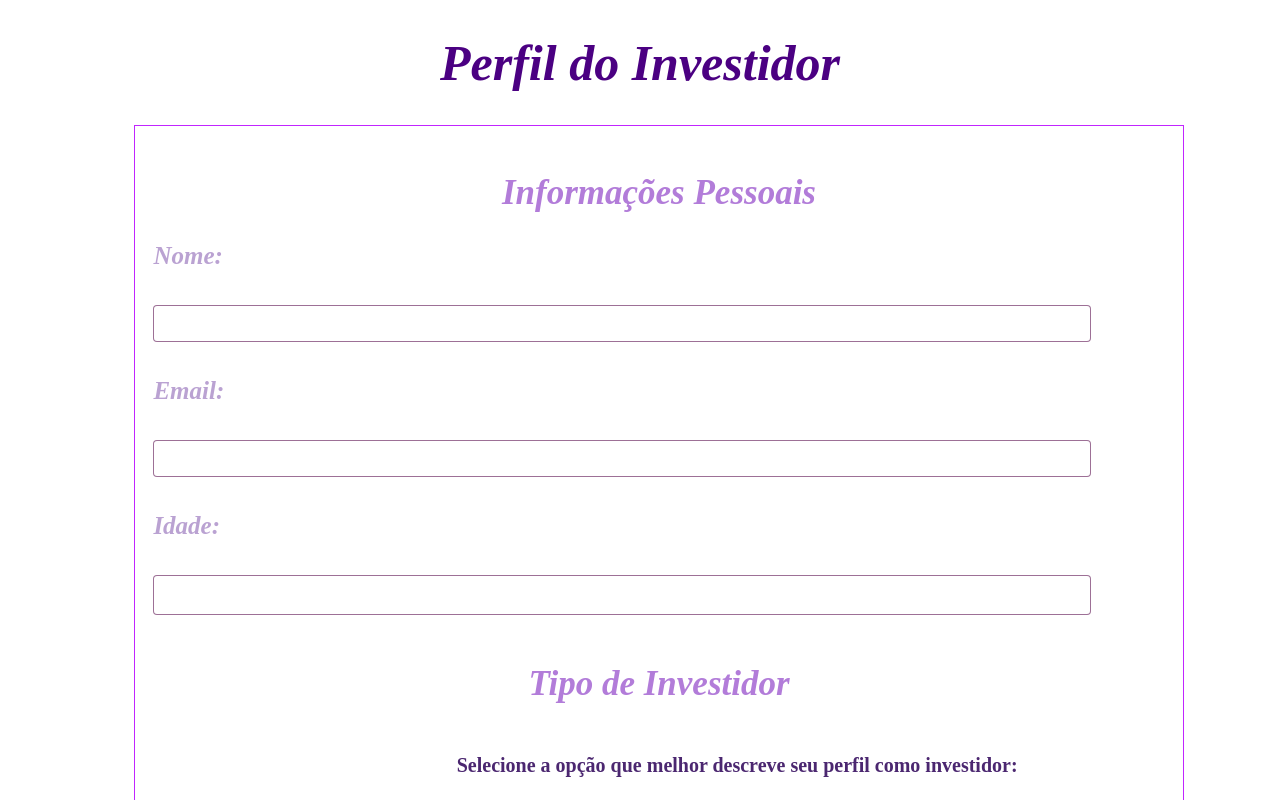
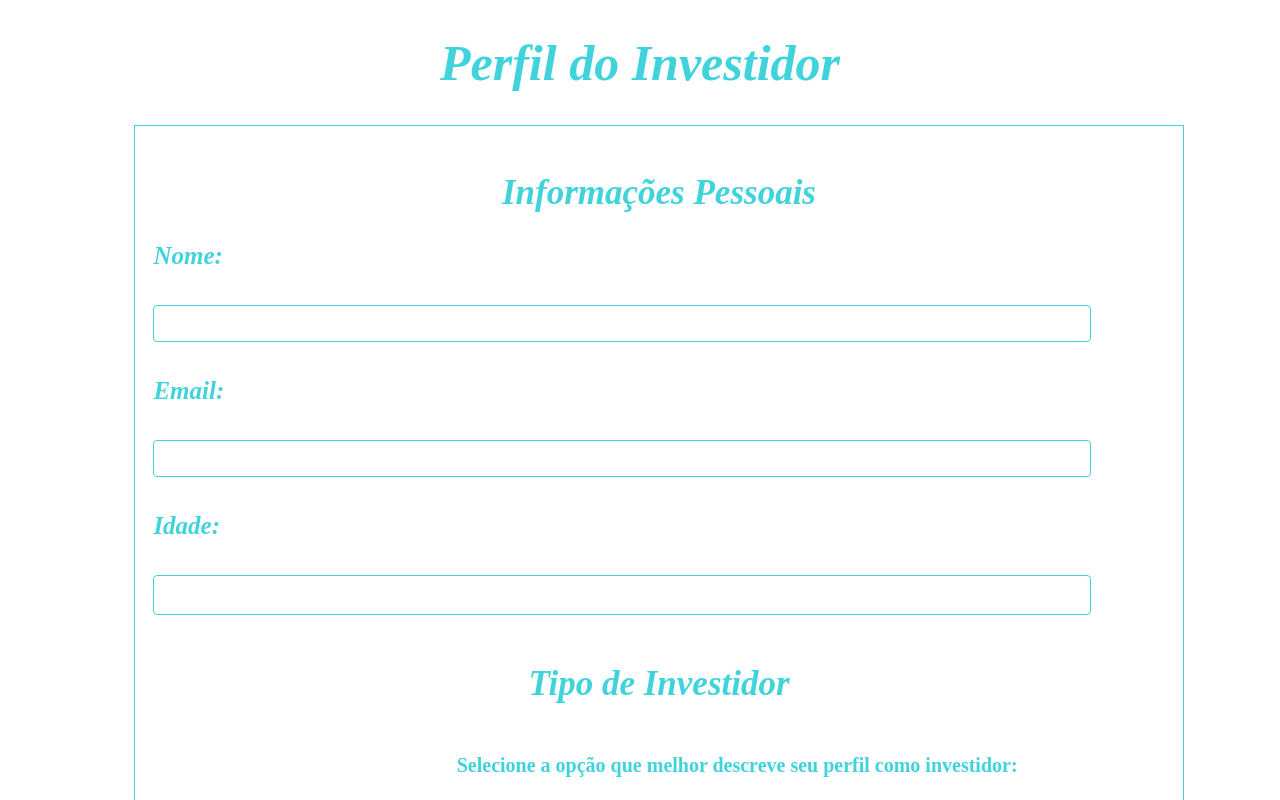
Before and after one commit to ICEI-PUC-Minas-PPLCC-TI/ti-1-ppl-cc-m2-20231-guia-de-investimentos, a plain HTML site: page codigo/Perfil do investidor (1)/perfil do investidor/index.html in a window 1280 px wide. Shown: the top 800 px of the page. Drawn offline with Linux system fonts and the light colour scheme.

Commit message:
alteração de cores para que fique tudo igual

```diff
--- a/codigo/Perfil do investidor (1)/perfil do investidor/style.css
+++ b/codigo/Perfil do investidor (1)/perfil do investidor/style.css
@@ -3,7 +3,7 @@
     width:80%;
     margin-left:10%;
     margin-right:10%;
-    border:1px solid rgb(193, 37, 255);
+    border:1px solid #40D3DC;
     padding:18px;
 }
 
@@ -11,7 +11,7 @@
 
   h1 {
     text-align: center;
-    color: #4B0082; /* Roxo */
+    color: #40D3DC; /* Roxo */
     font-size: 50px;
     font-style: italic;
     font-weight:bold;
@@ -19,7 +19,7 @@
 
 h2 {
     text-align: center;
-    color: #b27cd9; /* Roxo */
+    color: #40D3DC; /* Roxo */
     font-size: 35px;
     font-style: italic;
     font-weight:bold;
@@ -29,7 +29,7 @@ form input[type="text"]{
     padding:10px 13px;
     width: 90%;
     border-radius: 4px;
-    border:1px solid #7d4274c0;
+    border:1px solid #40D3DC;
     margin-top:30px;
     margin-bottom:20px;
     display:inline-block;
@@ -40,7 +40,7 @@ form input[type="text"]{
     padding:10px 13px;
     width: 90%;
     border-radius: 4px;
-    border:1px solid #7d4274c0;
+    border:1px solid #40D3DC;
     margin-top:30px;
     margin-bottom:20px;
     display:inline-block;
@@ -53,7 +53,7 @@ form input[type="text"]{
     padding:10px 13px;
     width: 90%;
     border-radius: 4px;
-    border:1px solid #7d4274c0;
+    border:1px solid #40D3DC;
     margin-top:30px;
     margin-bottom:20px;
     display:inline-block;
@@ -75,13 +75,13 @@ label[for="idade"] {
     font-style:italic;
     margin-bottom: 5px;
     margin-top: 15px;
-    color: #5f28966e;
+    color: #40D3DC;
   }
 
 
     p {
         font-weight: bold;
-        color: #371061e6; /* Amethyst - código hexadecimal */
+        color: #40D3DC; /* Amethyst - código hexadecimal */
         margin-top:50px;
         margin-bottom: 30px;
         font-size:20px;
@@ -154,7 +154,7 @@ label[for="idade"] {
   label[for="longo_prazo"],
   label[for="comentarios"]{
     font-size:22px;
-    color:rgb(78, 32, 111);
+    color: #40D3DC;
     font-weight: 500;
   }
 
@@ -174,7 +174,7 @@ label[for="idade"] {
     width: 20%;
     padding: 10px;
     margin-left:550px;
-    background-color: #372172;
+    background-color: #40D3DC;
     color: white;
     border: none;
     border-radius: 4px;
@@ -183,7 +183,7 @@ label[for="idade"] {
   }
 
   input[type="submit"]:hover {
-    background-color: #2e0748;
+    background-color: #40D3DC;
   }
 
   textarea {
@@ -195,10 +195,10 @@ label[for="idade"] {
   /* Optional: Add styles for validation error messages */
   input:invalid,
   textarea:invalid {
-    border-color: red;
+    border-color: #40D3DC;
   }
 
   input:valid,
   textarea:valid {
-    border-color: #ccc;
+    border-color: #40D3DC;
   }
```
Also changed, not shown: codigo/Ecommerce ebook/index2.html (+1 -1 lines).
